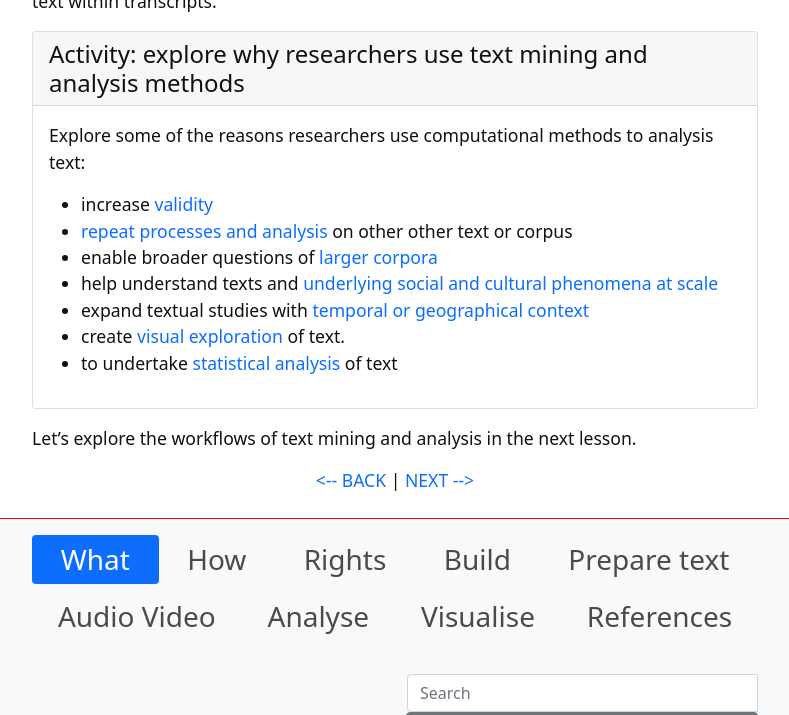
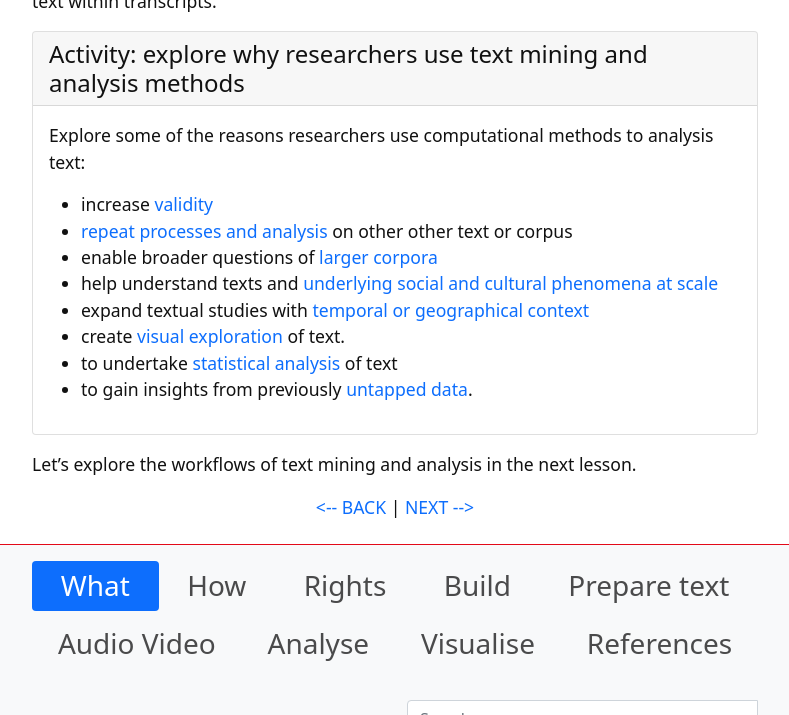
Before and after one commit to GULibrarySandbox/intro-text-mining-analysis-2022, a Jekyll site: the page built from content/1-what.md, in a window 1280 px wide and 900 px high, scrolled down 1618 px, cut to the strip 0-715 px from the top of the window. Shown: the whole strip, without its empty margins (245-1034 px from the left). Built offline with Jekyll 4.4.1, drawn with Linux system fonts in a browser that asks for light colours.

Commit message:
Update 1-what.md

```diff
--- a/content/1-what.md
+++ b/content/1-what.md
@@ -40,6 +40,7 @@ Explore some of the reasons researchers use computational methods to analysis te
 - expand textual studies with [temporal or geographical context](https://glam-workbench.net/web-archives/#exploring-change-over-time)
 - create [visual exploration](http://dh.library.yale.edu/projects/vogue/) of text.
 - to undertake [statistical analysis](https://journals-sagepub-com.libraryproxy.griffith.edu.au/doi/pdf/10.1177/1532673X02030002003) of text
+- to gain insights from previously [untapped data](https://search.informit.org/doi/pdf/10.3316/agispt.20210727050654).
 {% endcapture %} {% include card.html header="Activity: explore why researchers use text mining and analysis methods" text=text %}
 
 Let's explore the workflows of text mining and analysis in the next lesson.
```
